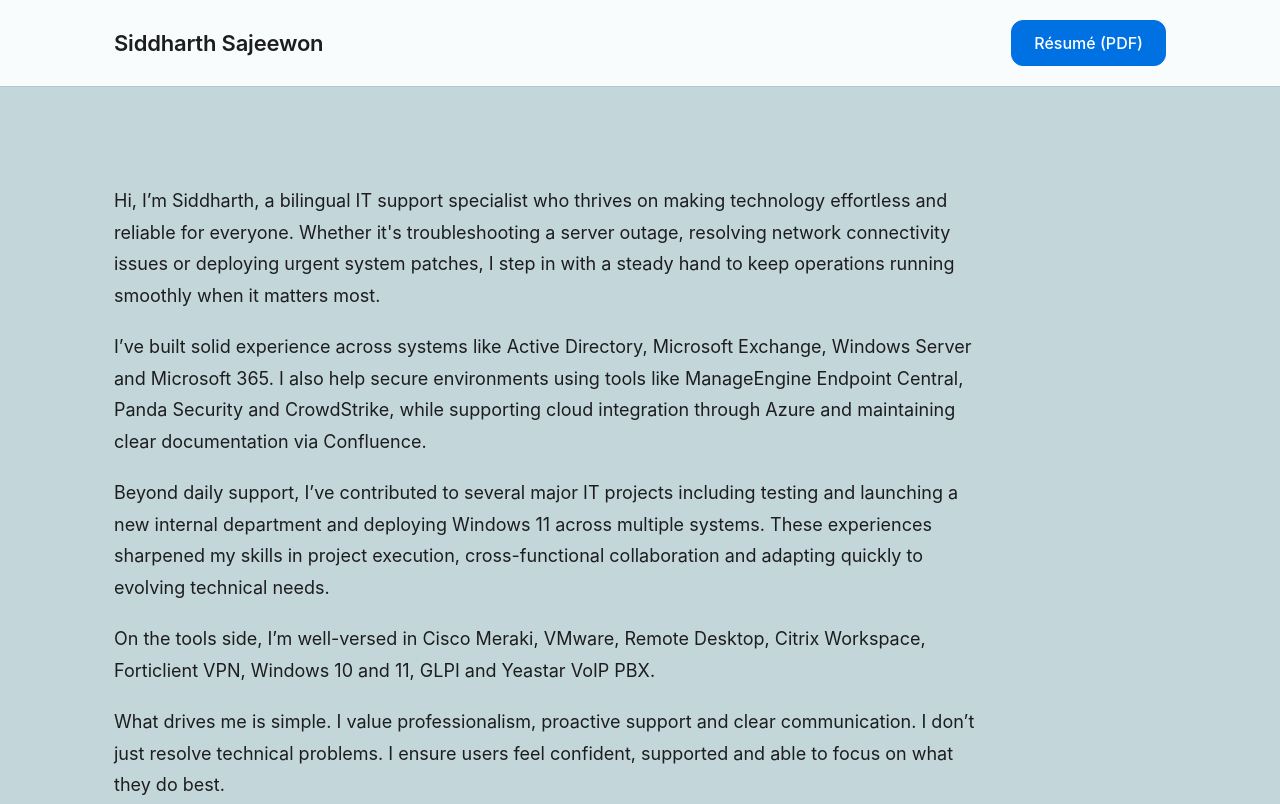
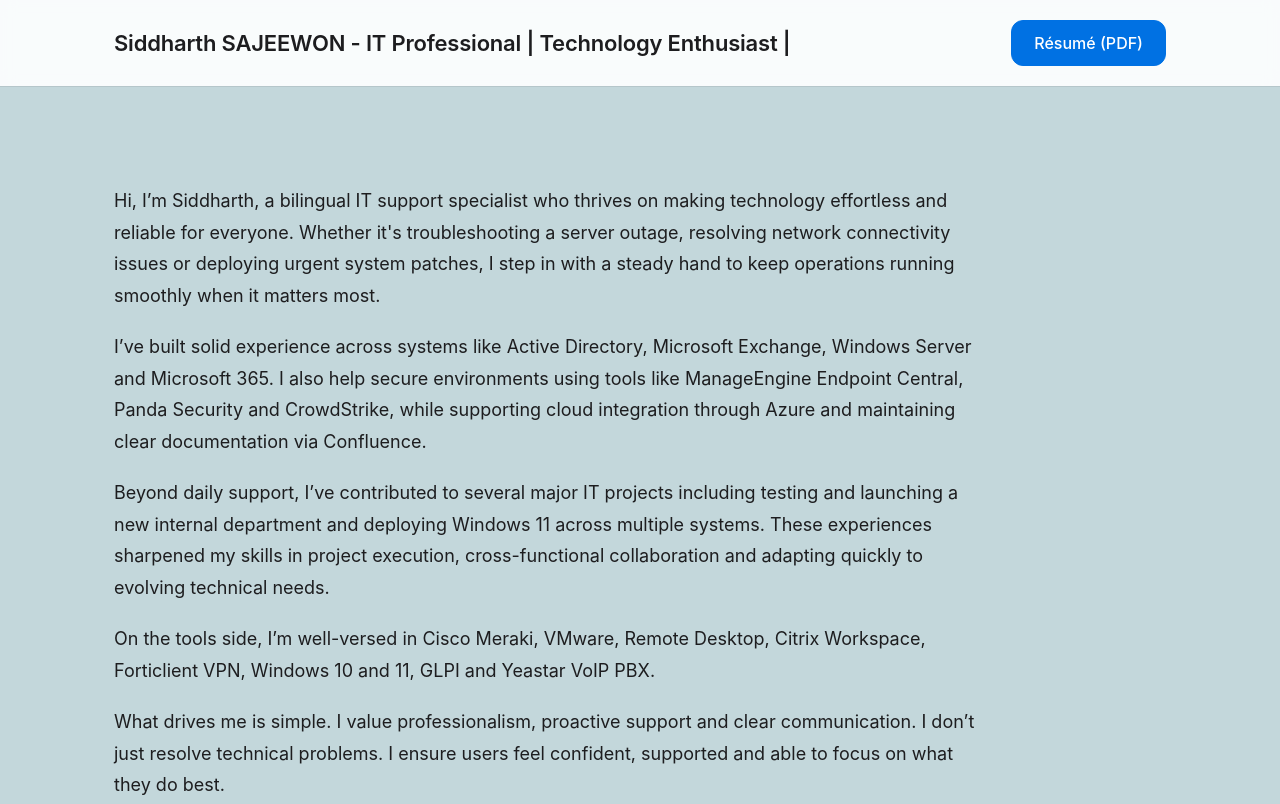
Before and after one commit to ssajeewon/ssajeewon.github.io, a plain HTML site: page index.html in a window 1280 px wide. Shown: the top 804 px of the page. Drawn offline with Linux system fonts and the light colour scheme; a web font is replaced by a local one.

Commit message:
Update index.html

```diff
--- a/index.html
+++ b/index.html
@@ -71,7 +71,7 @@
 <body>
   <header class="topbar">
     <div class="wrap">
-      <div class="brand">Siddharth Sajeewon</div>
+      <div class="brand">Siddharth SAJEEWON - IT Professional | Technology Enthusiast |</div>
       <a class="btn primary" href="/Siddharth_Sajeewon_CV.pdf">Résumé (PDF)</a>
     </div>
   </header>
```
